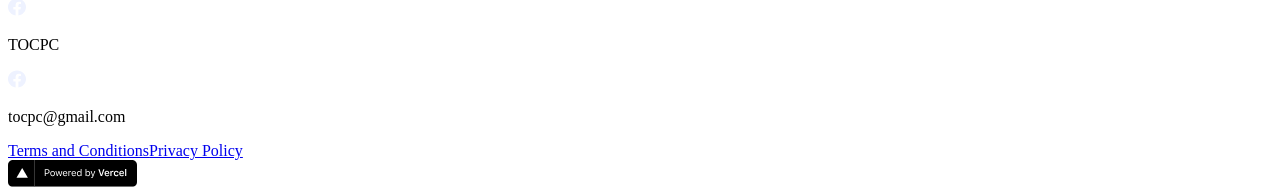
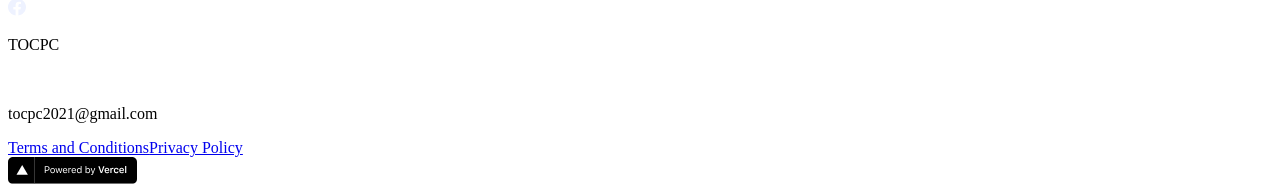
Before and after one commit to TOCPC/tocpc-site, a Next.js app: page /tos in a window 1280 px wide. Shown: the part 2580-2769 px from the top of the page. Built offline with nearby package versions, Linux system fonts and the light colour scheme; no server answers.

Commit message:
Fixed minor bug

```diff
--- a/src/components/Footer.tsx
+++ b/src/components/Footer.tsx
@@ -124,19 +124,21 @@ export const Footer = () => {
               <div className="flex items-center mt-2">
                 <svg
                   width="18"
-                  height="18"
-                  viewBox="0 0 20 20"
+                  height="15"
+                  viewBox="0 0 20 15"
                   fill="none"
                   xmlns="http://www.w3.org/2000/svg"
                 >
                   <path
-                    fillRule="evenodd"
-                    clipRule="evenodd"
-                    d="M20 10.0481C20 4.769 15.523 0.489746 10 0.489746C4.477 0.489746 0 4.769 0 10.0481C0 14.8186 3.657 18.7729 8.438 19.4897V12.8114H5.898V10.0481H8.438V7.94236C8.438 5.54705 9.93 4.22418 12.215 4.22418C13.309 4.22418 14.453 4.41056 14.453 4.41056V6.76191H13.193C11.95 6.76191 11.563 7.49885 11.563 8.25491V10.0481H14.336L13.893 12.8104H11.563V19.4897C16.343 18.7729 20 14.8186 20 10.0481Z"
-                    fill="#EEF2FF"
+                    d="M0.00375003 2.355L10 7.3525L19.9963 2.355C19.9592 1.71805 19.6801 1.11936 19.216 0.681533C18.7519 0.243707 18.138 -0.000116981 17.5 4.21042e-08H2.5C1.86198 -0.000116981 1.24806 0.243707 0.783972 0.681533C0.319885 1.11936 0.0407551 1.71805 0.00375003 2.355Z"
+                    fill="white"
+                  />
+                  <path
+                    d="M20 5.1475L10 10.1475L0 5.1475V12.5C0 13.163 0.263392 13.7989 0.732233 14.2678C1.20107 14.7366 1.83696 15 2.5 15H17.5C18.163 15 18.7989 14.7366 19.2678 14.2678C19.7366 13.7989 20 13.163 20 12.5V5.1475Z"
+                    fill="white"
                   />
                 </svg>
-                <p className="ml-2 text-sm text-white">tocpc@gmail.com</p>
+                <p className="ml-2 text-sm text-white">tocpc2021@gmail.com</p>
               </div>
             </div>
           </div>
--- a/src/lib/auth.tsx
+++ b/src/lib/auth.tsx
@@ -67,7 +67,7 @@ export const AuthProvider: React.FC = ({ children }) => {
     if ((pathname === '/onboard') !== (auth?.userData?.password === '')) {
       status = true
     }
-    if (pathname === '/tos') {
+    if (pathname === '/tos' || pathname === '/privacy-policy') {
       status = false
     }
     return status
@@ -95,7 +95,8 @@ export const AuthProvider: React.FC = ({ children }) => {
       } else if (
         auth.user &&
         auth.userData?.password === '' &&
-        pathname != '/tos'
+        pathname !== '/tos' &&
+        pathname !== '/privacy-policy'
       ) {
         Router.push('/onboard')
       } else if (auth.user === null) {
```
